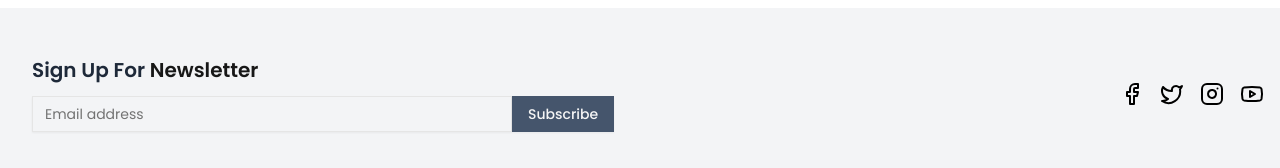
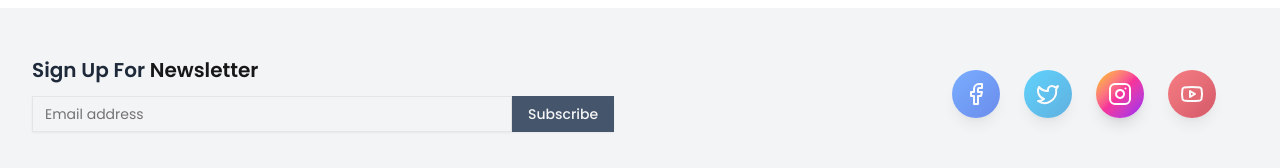
Before and after one commit to rohitbilung/lutui, a React (Vite) app in the folder frontend/: page / in a window 1280 px wide. Shown: the part 869-1037 px from the top of the page. Built offline with nearby package versions, Linux system fonts and the light colour scheme; no server answers.

Commit message:
social icon changed

```diff
--- a/frontend/src/components/shared/common/SocialIcons.jsx
+++ b/frontend/src/components/shared/common/SocialIcons.jsx
@@ -1,21 +1,81 @@
+import { useEffect } from "react";
 import { Facebook, Twitter, Instagram, Youtube } from "lucide-react";
 
 const SocialIcons = () => {
+  useEffect(() => {
+    const buttons = document.querySelectorAll(".ripple-btn");
+
+    buttons.forEach((btn) => {
+      btn.addEventListener("click", function (e) {
+        const circle = document.createElement("span");
+        const diameter = Math.max(btn.clientWidth, btn.clientHeight);
+        const radius = diameter / 2;
+
+        circle.style.width = circle.style.height = `${diameter}px`;
+        circle.style.left = `${e.clientX - btn.getBoundingClientRect().left - radius}px`;
+        circle.style.top = `${e.clientY - btn.getBoundingClientRect().top - radius}px`;
+        circle.classList.add("ripple");
+
+        const ripple = btn.getElementsByClassName("ripple")[0];
+
+        if (ripple) {
+          ripple.remove();
+        }
+
+        btn.appendChild(circle);
+      });
+    });
+  }, []);
+
   return (
-    <div className="flex space-x-4 text-black">
-      <a href="#">
-        <Facebook size={24} />
-      </a>
-      <a href="#">
-        <Twitter size={24} />
-      </a>
-      <a href="#">
-        <Instagram size={24} />
-      </a>
-      <a href="#">
-        <Youtube size={24} />
-      </a>
-    </div>
+    <>
+      <style>{`
+        .ripple-btn {
+          position: relative;
+          overflow: hidden;
+          cursor: pointer;
+        }
+
+        .ripple-btn.disabled {
+          cursor: not-allowed;
+          opacity: 0.6;
+        }
+
+        .ripple {
+          position: absolute;
+          border-radius: 50%;
+          transform: scale(0);
+          animation: ripple 600ms linear;
+          background-color: rgba(255, 255, 255, 0.5);
+        }
+
+        @keyframes ripple {
+          to {
+            transform: scale(4);
+            opacity: 0;
+          }
+        }
+      `}</style>
+
+      <div className="flex space-x-6 justify-center items-center mr-12">
+        {[
+          { icon: <Facebook />, color: "from-blue-500 to-blue-700", url: "" },
+          { icon: <Twitter />, color: "from-sky-400 to-sky-600", url: "" },
+          { icon: <Instagram />, color: "from-yellow-400 via-pink-500 to-purple-600", url: "https://www.instagram.com/eugene_ke_cuisine/?hl=en" },
+          { icon: <Youtube />, color: "from-red-500 to-red-700", url: "" },
+        ].map((item, index) => (
+          <a key={index} href={item.url || "#"} target={item.url ? "_blank" : ""} rel={item.url ? "noopener noreferrer" : ""}>
+            <button
+              className={`ripple-btn p-3 rounded-full bg-gradient-to-br ${item.color} shadow-lg
+                          hover:scale-110 active:scale-90 transform transition duration-200 ${!item.url ? "disabled" : ""}`}
+              disabled={!item.url} // Disable the button if no URL
+            >
+              <div className="text-white w-6 h-6">{item.icon}</div>
+            </button>
+          </a>
+        ))}
+      </div>
+    </>
   );
 };
 
```
